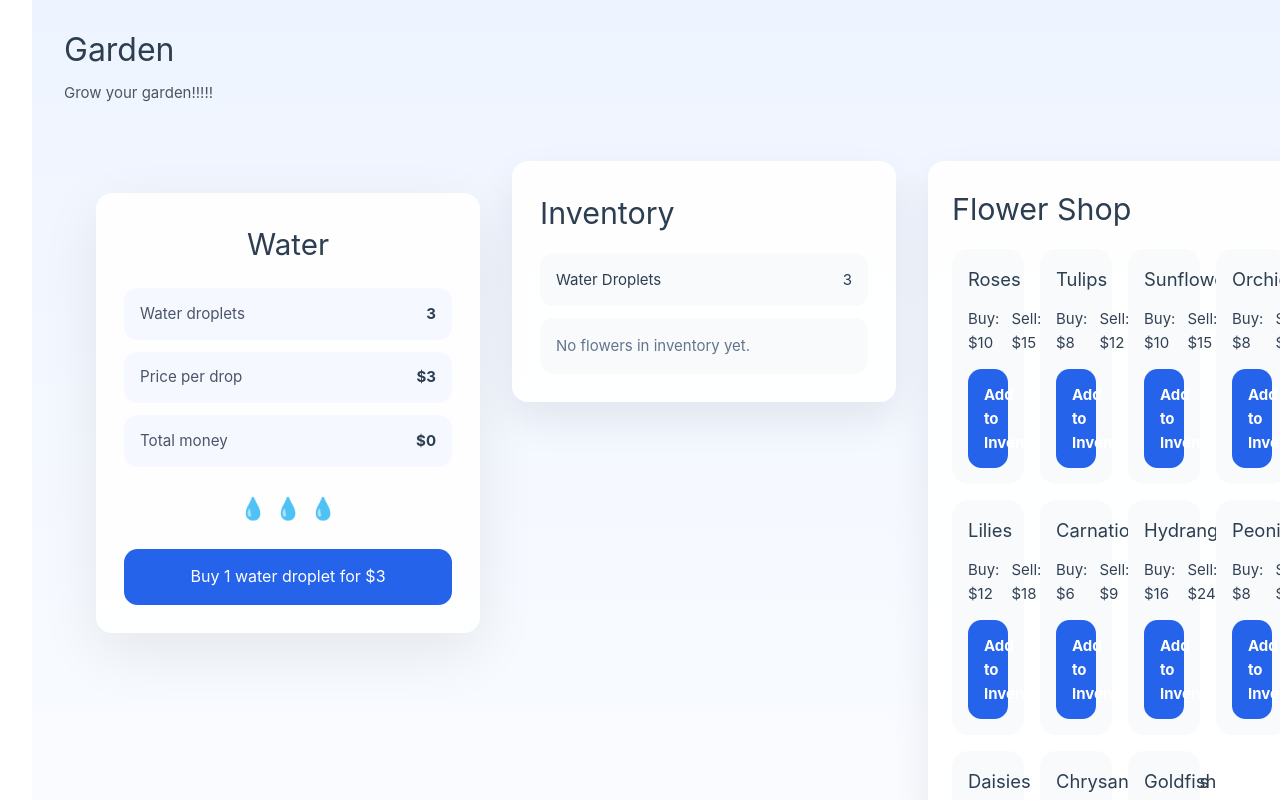
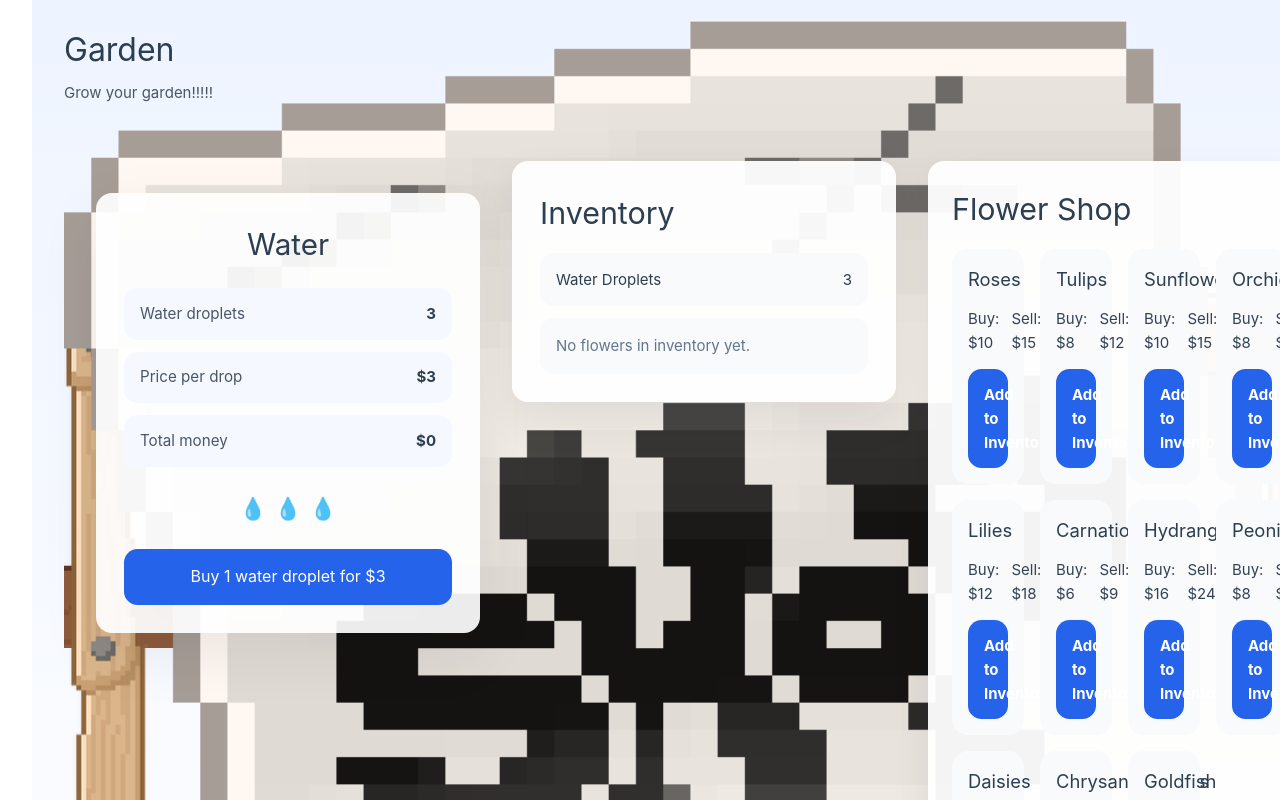
Before and after one commit to staten-island-tech/vue-supabase-project-we-the-garden-gnomes, a Vue app in the folder garden/: page / in a window 1280 px wide. Shown: the top 800 px of the page. Built offline with nearby package versions, Linux system fonts and the light colour scheme.

Commit message:
Update garden.vue

```diff
--- a/garden/src/views/garden.vue
+++ b/garden/src/views/garden.vue
@@ -1,10 +1,17 @@
 <template>
   <div class="page">
+    <div class="background-photos" aria-hidden="true">
+      <img src="/DirtBackground.png" alt="dirt background" class="bg dirt" />
+      <img src="/GardenFrame.png" alt="garden frame" class="bg frame" />
+      <img src="/ShopButton.png" alt="shop button" class="bg shop" />
+    </div>
+
     <div class="container">
       <Water />
       <Inventory />
       <Flowers />
     </div>
+
     <div class="dirt-bar" aria-hidden="true"></div>
   </div>
 </template>
@@ -17,6 +24,7 @@ import Flowers from '../components/flowers.vue'
 
 <style scoped>
 .page {
+  position: relative;
   min-height: 100vh;
   width: 100vw;
   display: flex;
@@ -24,6 +32,49 @@ import Flowers from '../components/flowers.vue'
   justify-content: center;
   padding: 2rem;
   padding-bottom: 8rem;
+}
+
+.background-photos {
+  position: absolute;
+  top: 50%;
+  left: 50%;
+  transform: translate(-50%, -50%);
+  width: 100%;
+  max-width: 1600px;
+  height: auto;
+  pointer-events: none;
+  z-index: 0;
+}
+
+.background-photos .bg {
+  position: absolute;
+  left: 50%;
+  top: 50%;
+  transform: translate(-50%, -50%);
+  width: 100%;
+  height: auto;
+  max-width: 100%;
+}
+
+.background-photos .dirt {
+  position: fixed;
+  left: 0;
+  right: 0;
+  bottom: 0;
+  top: auto;
+  transform: none;
+  width: 100%;
+  height: 30vh;
+  object-fit: cover;
+  z-index: 1;
+}
+
+.background-photos .frame {
+  z-index: 2;
+}
+
+.background-photos .shop {
+  z-index: 3;
 }
 
 .container {
@@ -34,6 +85,8 @@ import Flowers from '../components/flowers.vue'
   gap: 2rem;
   align-items: flex-start;
   justify-content: space-between;
+  position: relative;
+  z-index: 5;
 }
 
 .container > * {
```
